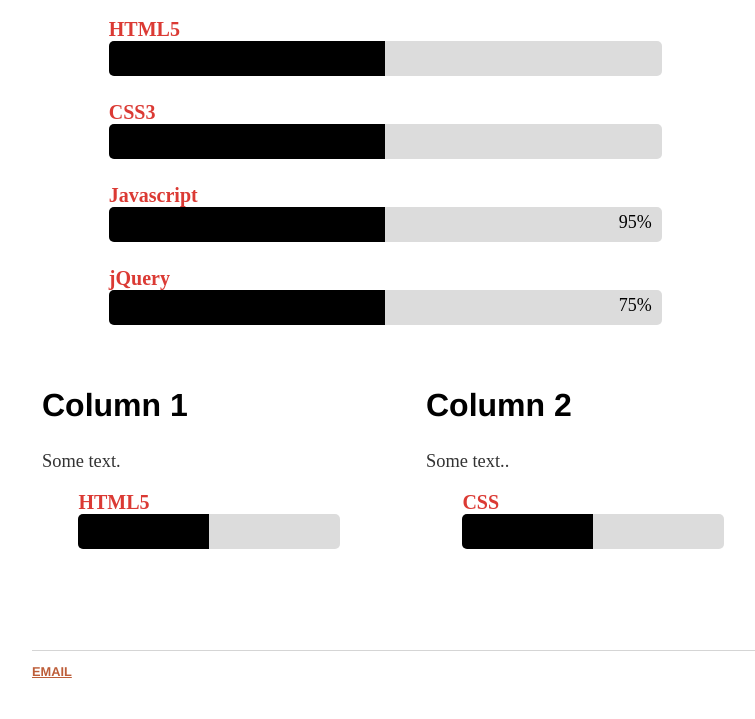
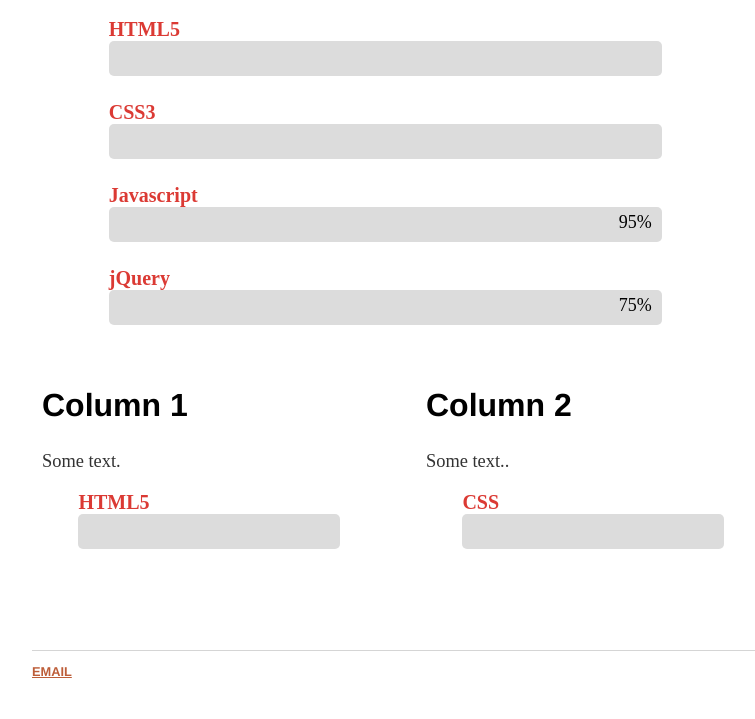
Before and after one commit to rsourki/rsourki.github.io, a Jekyll site: the page built from cv/index.html, in a window 1280 px wide. Shown: the part 680-1399 px from the top of the page, without its empty margins (224-979 px from the left). Built offline with Jekyll 4.4.1, drawn with Linux system fonts in a browser that asks for light colours.

Commit message:
Update main.css

```diff
--- a/css/main.css
+++ b/css/main.css
@@ -226,7 +226,7 @@
 }
 
 .bar-inner {
-  width: 50%;
+  width: 0;
   height: 35px;
   line-height: 35px;
   background: #000000;
```
